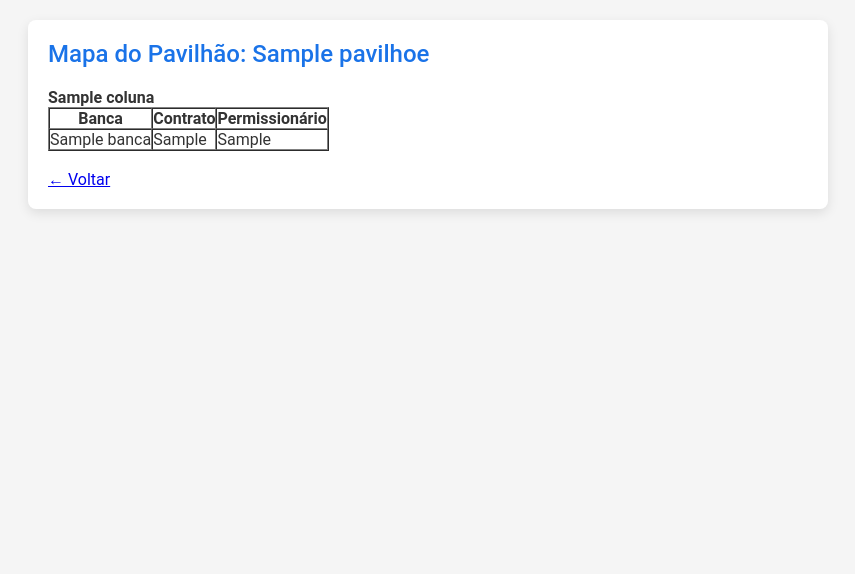
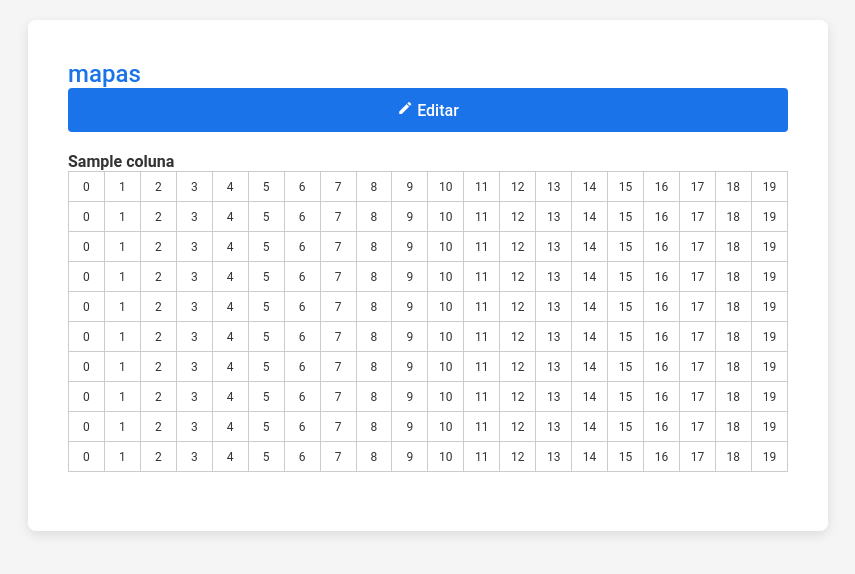
Before and after one commit to alexodisseus/mapas, a Flask app: page /mapa/1 in a window 1280 px wide. Shown: the top 574 px of the page, without its empty margins (212-1067 px from the left). Run offline with Flask 3, Linux system fonts and the light colour scheme; tables that the repository leaves empty hold one stand-in row (values such as "Sample post").

Commit message:
segundo comentario

```diff
--- a/mp/lists.py
+++ b/mp/lists.py
@@ -38,10 +38,25 @@ def list_lists():
     data = model.list_all_mapas()
     return render_template('lists/index.html' , data=data)
 
+@lists.route('/frequencia/<int:id_pavilhao>')
+def list_frequencia(id_pavilhao):
+    data = model.get_frequencia_by_pavilhao(id_pavilhao)
+    return render_template('lists/frequencia.html', data=data)
+
+
 @lists.route('/mapa/<int:id_pavilhao>')
 def list_mapas(id_pavilhao):
-    data = model.get_mapa_by_pavilhao(id_pavilhao)
-    return render_template('lists/mapa.html', data=data)
+    data = model.get_mapas()
+    return render_template('lists/mapas.html', data=data)
+
+
+
+@lists.route('/mapa/editar/<int:id_ilhacoluna>')
+def list_mapas_editar(id_ilhacoluna):
+    data = model.get_mapa_by_ilhacoluna(id_ilhacoluna)
+    return render_template('lists/_mapas_editar.html', data=data)
+
+
 
 
 @lists.route('enviar/')
@@ -101,10 +116,10 @@ def list_add():
                     data = resultado
                     csv_data.append(data)
 
-                    if data[11] == "Ocupada":
-                        asd = model.cadastrar_banca(data[3], data[6], data[7], data[12], data[14])
 
-                        print(data[3], data[6], data[7], data[12], data[14])
+                    asd = model.cadastrar_banca(data[3], data[6], data[7], data[12], data[14] , data[11])
+
+                    print(data[3], data[6], data[7], data[12], data[14], data[11])
 
             # Salva o arquivo temporariamente (opcional)
             filename = secure_filename(file.filename)
--- a/mp/model.py
+++ b/mp/model.py
@@ -14,19 +14,18 @@ class Pavilhao(db.Model):
         return f'<Pavilhao {self.nome}>'
 
 
-
 class IlhaColuna(db.Model):
     __tablename__ = 'ilhas_colunas'
 
     id = db.Column(db.Integer, primary_key=True)
     nome = db.Column(db.String(100), nullable=False)
+    #totaldebancas = db.Column(db.Integer, default=0)  # Nova coluna
 
     pavilhao_id = db.Column(db.Integer, db.ForeignKey('pavilhoes.id'), nullable=False)
     pavilhao = db.relationship('Pavilhao', backref=db.backref('ilhas_colunas', lazy=True))
 
     def __repr__(self):
         return f'<IlhaColuna {self.nome} - Pavilhao ID: {self.pavilhao_id}>'
-
 
 
 class Banca(db.Model):
@@ -44,8 +43,28 @@ class Banca(db.Model):
         return f'<Banca {self.nome} - IlhaColuna ID: {self.ilha_coluna_id}>'
 
 
+class Mapa(db.Model):
+    __tablename__ = 'mapas'
 
-def cadastrar_banca(pavilhao_nome, ilha_coluna_nome, banca_nome, tipo_contrato, nome_permissionario):
+    id = db.Column(db.Integer, primary_key=True)
+
+    nome = db.Column(db.String(100), nullable=False)  # Nome é requerido
+
+    banca_id = db.Column(db.Integer, db.ForeignKey('bancas.id'), nullable=True)
+    banca = db.relationship('Banca', backref=db.backref('mapas', lazy=True))
+
+    coluna = db.Column(db.String(20), nullable=True)
+    linha = db.Column(db.String(20), nullable=True)
+    cor = db.Column(db.String(20), nullable=True)
+    tipo = db.Column(db.String(50), nullable=True)
+
+    def __repr__(self):
+        return f'<Mapa {self.nome} - ID: {self.id}, Banca: {self.banca_id}>'
+
+
+
+
+def cadastrar_banca(pavilhao_nome, ilha_coluna_nome, banca_nome, tipo_contrato, nome_permissionario, status):
     # Buscar ou criar o pavilhão
     pavilhao = Pavilhao.query.filter_by(nome=pavilhao_nome).first()
     if not pavilhao:
@@ -63,7 +82,12 @@ def cadastrar_banca(pavilhao_nome, ilha_coluna_nome, banca_nome, tipo_contrato,
     # Verificar se a banca já existe
     banca_existente = Banca.query.filter_by(nome=banca_nome, ilha_coluna_id=ilha.id).first()
     if banca_existente:
-        return banca_existente  # Opcional: ou retorne None, ou levante exceção
+        return banca_existente
+
+    # Ajustar o permissionário com base no status
+    if status.strip().lower() != 'ocupada':
+        nome_permissionario = 'Liberada'
+        tipo_contrato = ''
 
     # Criar a banca
     banca = Banca(
@@ -73,6 +97,10 @@ def cadastrar_banca(pavilhao_nome, ilha_coluna_nome, banca_nome, tipo_contrato,
         ilha_coluna_id=ilha.id
     )
     db.session.add(banca)
+
+    # Atualizar total de bancas da ilha
+    ilha.totaldebancas = db.session.query(Banca).filter_by(ilha_coluna_id=ilha.id).count() + 1
+
     db.session.commit()
     return banca
 
@@ -82,5 +110,9 @@ def list_all_mapas():
     return Pavilhao.query.all()
 
 
-def get_mapa_by_pavilhao(id_pavilhao):
+def get_mapas():
+    return IlhaColuna.query.all()
+
+
+def get_frequencia_by_pavilhao(id_pavilhao):
     return Pavilhao.query.get(id_pavilhao)
--- a/mp/static/index.css
+++ b/mp/static/index.css
@@ -198,3 +198,27 @@ ul.list li.empty-list {
         font-size: 14px;
     }
 }
+
+.content-area {
+    flex: 1;
+    padding: 20px;
+}
+
+.mapa-tabela {
+    margin-bottom: 32px;
+    position: relative;
+}
+
+
+table.grid-map {
+    border-collapse: collapse;
+    width: 100%;
+}
+
+table.grid-map td, table.grid-map th {
+    border: 1px solid #ccc;
+    width: 5%;
+    height: 30px;
+    text-align: center;
+    font-size: 0.75em;
+}
--- /dev/null
+++ b/mp/templates/lists/mapas.html
@@ -0,0 +1,37 @@
+{% extends "base.html" %}
+
+{% block styles %}
+    <link rel="stylesheet" href="{{ url_for('static', filename='index.css') }}">
+    <link href="https://fonts.googleapis.com/icon?family=Material+Icons" rel="stylesheet">
+
+{% endblock %}
+
+{% block content %}
+
+<div class="content-area">
+    <h3>mapas
+    <button >
+            <span class="material-icons" style="font-size: 16px;">edit</span> Editar
+        </button>
+    </h3>
+    {% for ilha in data %}
+    <h4>{{ ilha.nome }}</h4>
+
+    <table class="grid-map">
+        <tbody>
+            {% for linha in range(10) %}
+                <tr>
+                    {% for coluna in range(20) %}
+                        <td>{{coluna}}
+                            <!-- Aqui você pode checar se existe um mapa correspondente a linha/coluna -->
+                        </td>
+                    {% endfor %}
+                </tr>
+            {% endfor %}
+        </tbody>
+    </table>
+    <br>
+{% endfor %}
+
+</div>
+{% endblock %}
```
Also changed, not shown: mp/templates/lists/index.html (+44 -6 lines), mp/templates/lists/frequencia.html (renamed from mp/templates/lists/mapa.html).
